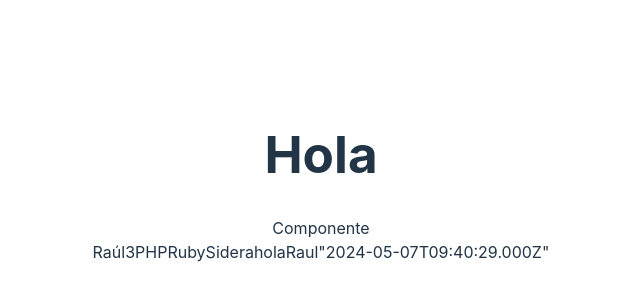
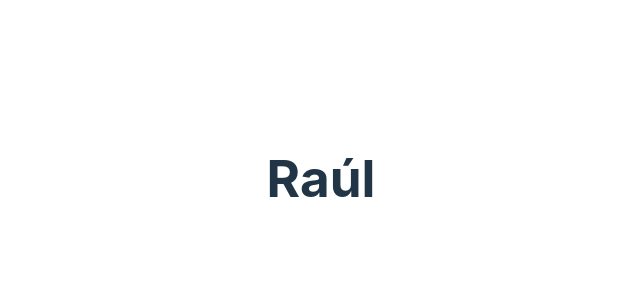
Before and after one commit to raultm/00-react, a React (Vite) app: page / in a window 1280 px wide. Shown: the part 222-522 px from the top of the page, without its empty margins (319-959 px from the left). Built offline with nearby package versions, Linux system fonts and the light colour scheme.

Commit message:
Limpieza

```diff
--- a/src/App.jsx
+++ b/src/App.jsx
@@ -8,8 +8,8 @@ function App() {
 
   return (
     <>
-      <h1>Hola</h1>
-      <Componente />
+      {/* <h1>Hola</h1> */}
+      {/* <Componente /> */}
       <NamedComponent />
     </>
   )
--- a/src/NamedComponent.jsx
+++ b/src/NamedComponent.jsx
@@ -10,13 +10,7 @@ const fecha = new Date()
 export const NamedComponent = () => {
   return (
     <>
-    {nombre}
-    {numero}
-    {array}
-    {boolean}
-    {fn()}
-    {objeto.nombre}
-    {JSON.stringify(fecha)}
+    <h1>{nombre}</h1>
     </>
   )
 }
```
